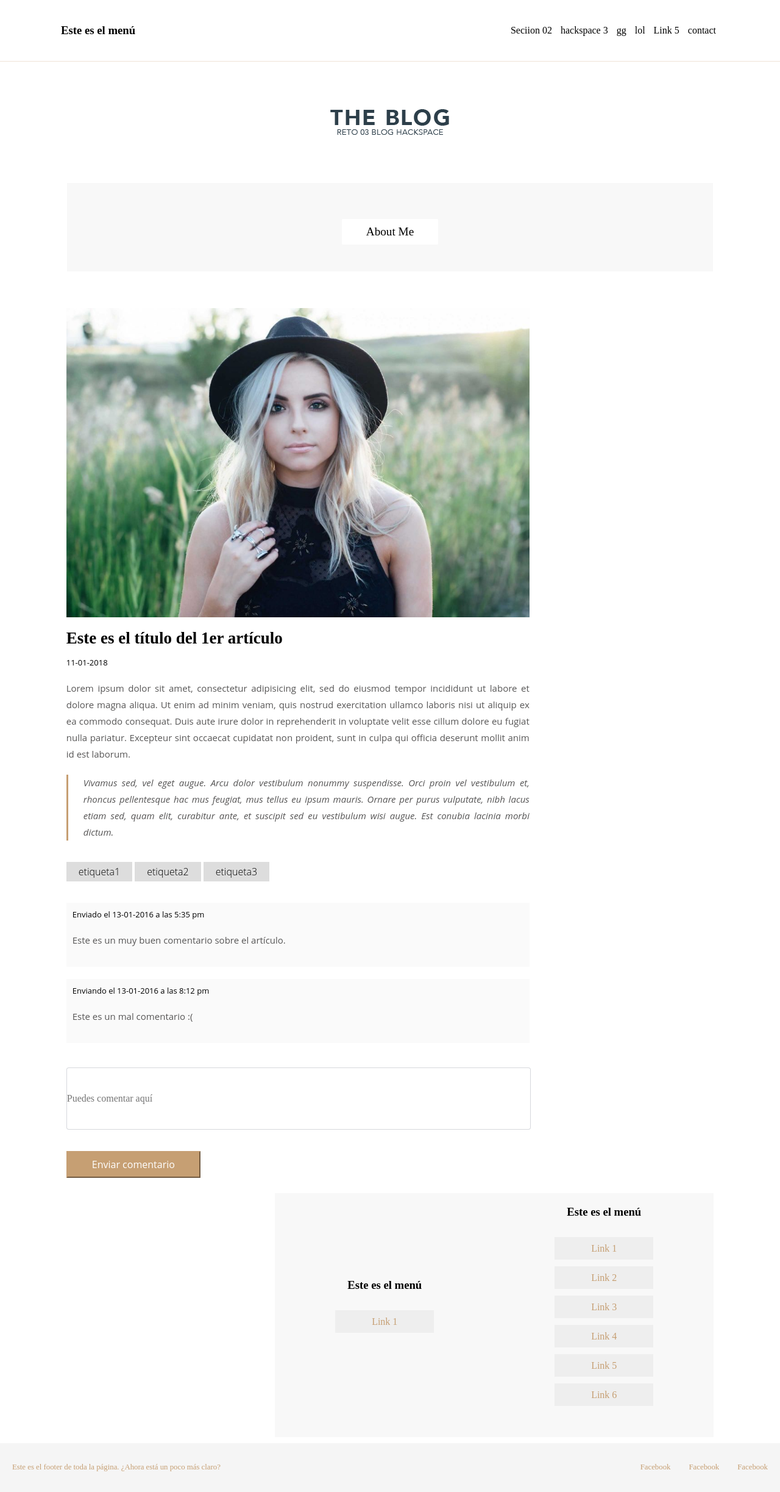
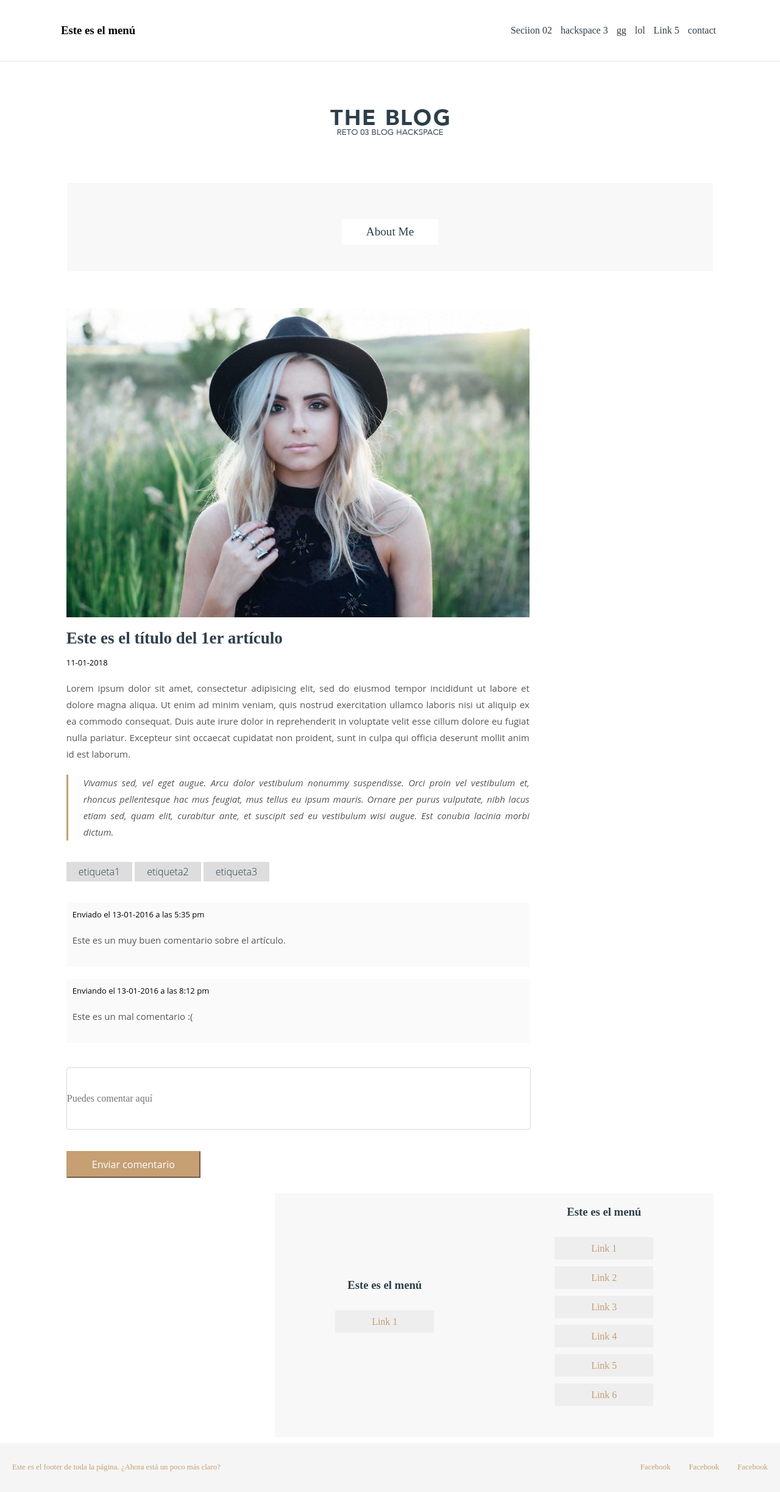
Before and after one commit to DavidVilcaO/HackspaceRetos, a plain HTML site: page reto3/index.html in a window 1280 px wide. Shown: the whole page at 61% size. Drawn offline with nearby package versions, Linux system fonts and the light colour scheme; files that its build step writes are made by us from their sources.

Commit message:
newcolor

```diff
--- a/reto3/scss/main.scss
+++ b/reto3/scss/main.scss
@@ -1,5 +1,6 @@
 $colordorado: #C69F73;
 $colordoradoborder: rgba(198, 159, 115, 0.29);
+$colorblue: #2e3f4a;
 * {
     padding: 0;
     margin: 0;
@@ -45,7 +46,7 @@ nav {
             padding: 5px;
             a {
                 text-decoration: none;
-                color: black;
+                color: $colorblue;
             }
             a:hover {
                 color: $colordorado;
@@ -89,7 +90,7 @@ nav {
     a {
         text-decoration: none;
         padding: 10px 40px;
-        color: black;
+        color: $colorblue;
         background: white;
         border-radius: 2px;
         font-size: 1.2em;
@@ -119,7 +120,9 @@ aside {
     @media all and (max-width: 768px) {
         width: 100%;
     }
-
+    h3 {
+        color: $colorblue;
+    }
     ul {
         list-style:none;
         margin: 10px;
@@ -136,7 +139,7 @@ aside {
         }
             a:hover {
                 background-color: $colordorado;
-                color:black !important;
+                color:$colorblue !important;
             }
 
     }
@@ -159,6 +162,7 @@ article {
     h2{
         font-size: 27px;
         margin: 15px 0px;
+        color: $colorblue;
     }
     time {
         font-size: 13px;
@@ -187,7 +191,7 @@ article {
         background-color: #DDDDDD;
         padding: 5px 20px;
         text-decoration: none;
-        color: #000000;
+        color: $colorblue;
         font-family: "Open Sans", georgia, serif;
         font-weight: lighter;
 
```
Also changed, not shown: reto3/css/main.css.
